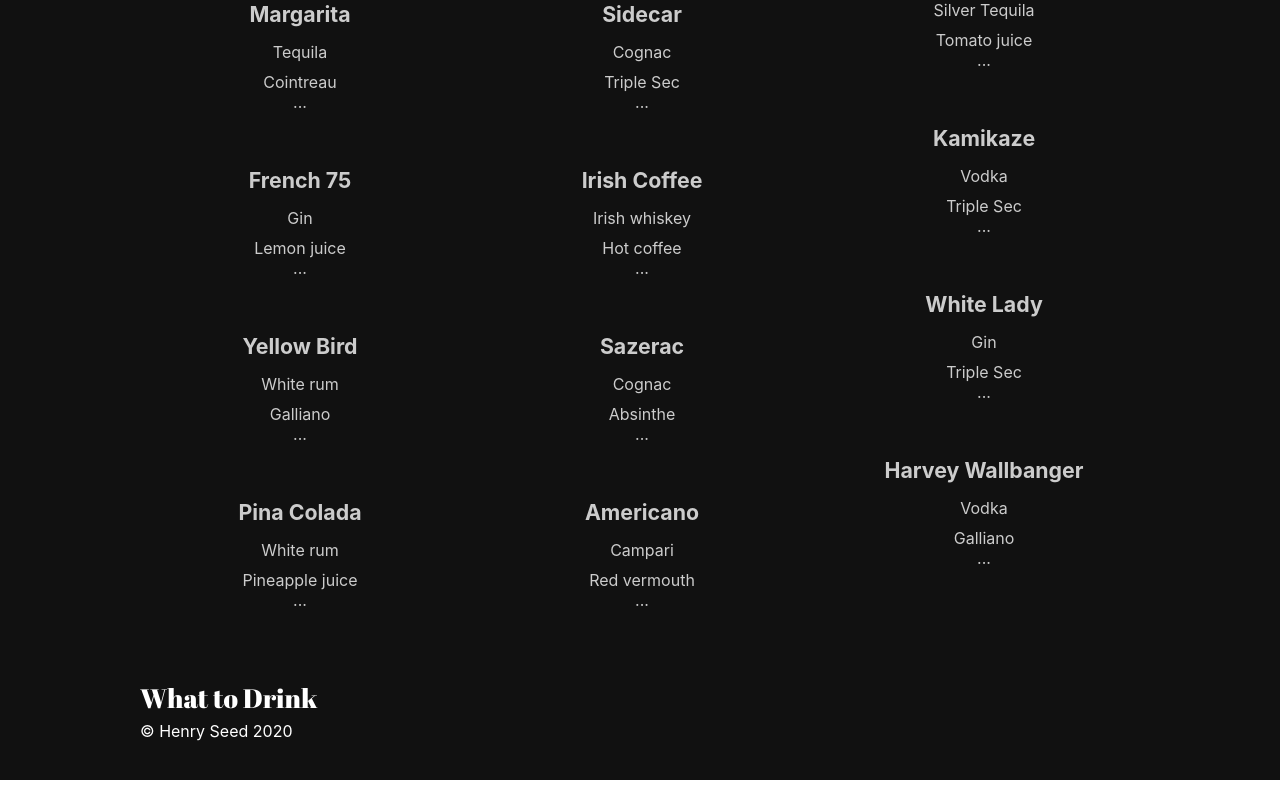
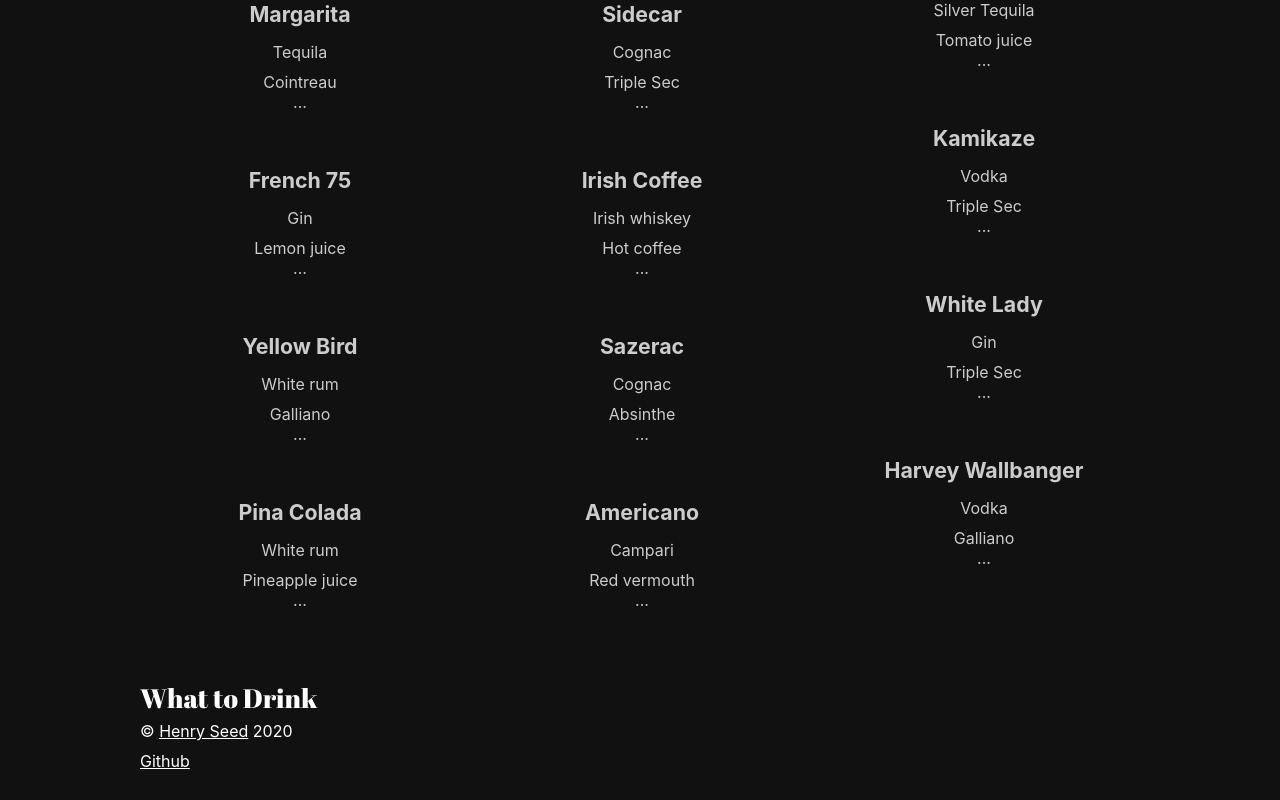
Before and after one commit to HenrySeed/What-to-Drink, a React (Create React App) app: page / in a window 1280 px wide. Shown: the part 4152-4952 px from the top of the page. Built offline with nearby package versions, Linux system fonts and the light colour scheme.

Commit message:
adds links to footer

```diff
--- a/src/App.css
+++ b/src/App.css
@@ -12,7 +12,7 @@
 }
 
 .appBody {
-    min-height: calc(100vh - 140px);
+    min-height: calc(100vh - 160px);
     display: block;
 }
 
@@ -25,7 +25,7 @@
 
 footer {
     text-align: left;
-    height: 100px;
+    height: 120px;
     font-size: 12pt;
     width: 100%;
 }
--- a/src/App.tsx
+++ b/src/App.tsx
@@ -120,7 +120,21 @@ function App(props: any) {
                     <Link to="/" className="logo">
                         What to Drink
                     </Link>
-                    <div>&#169; Henry Seed 2020</div>
+                    <div>
+                        &#169;{" "}
+                        <a href="https://henry.nz" target="_blank">
+                            Henry Seed
+                        </a>{" "}
+                        2020
+                    </div>
+                    <div style={{ marginTop: "10px" }}>
+                        <a
+                            href="https://github.com/HenrySeed/What-to-Drink"
+                            target="_blank"
+                        >
+                            Github
+                        </a>
+                    </div>
                 </div>
             </footer>
         </div>
```
